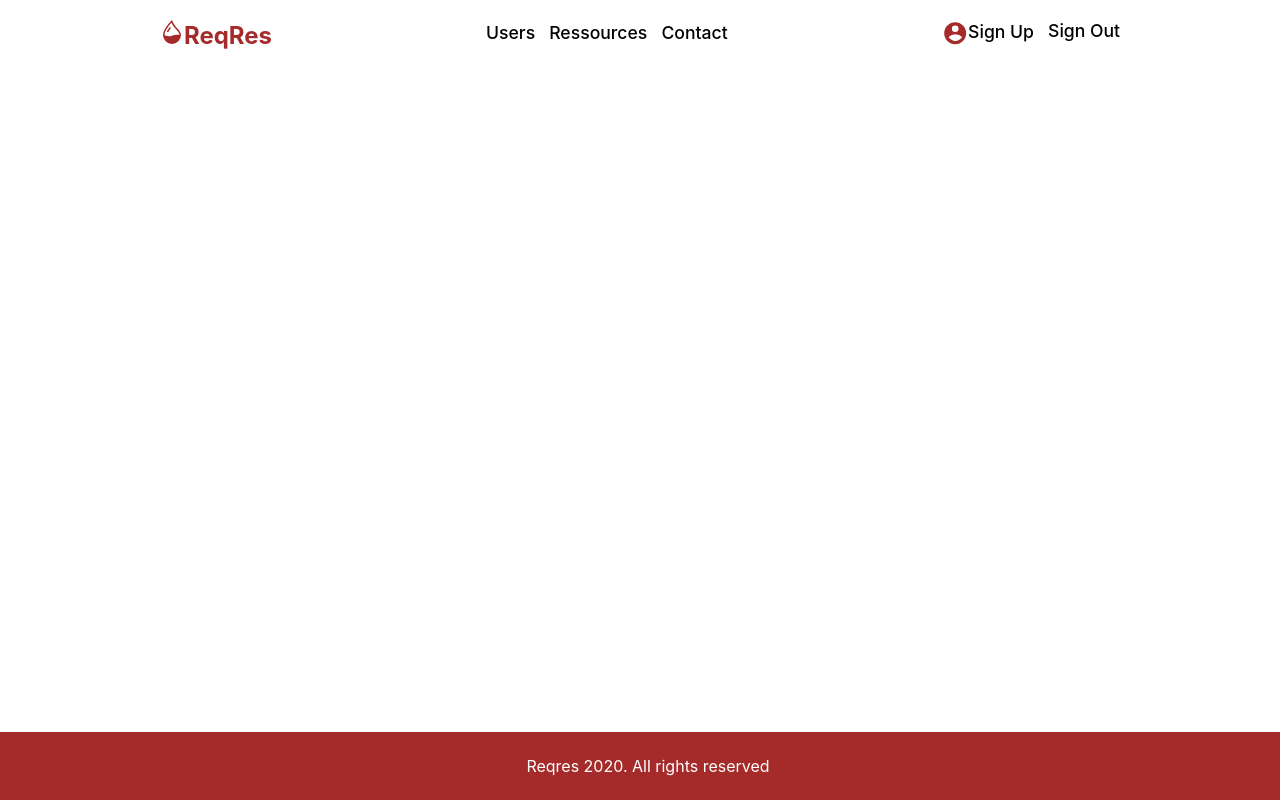
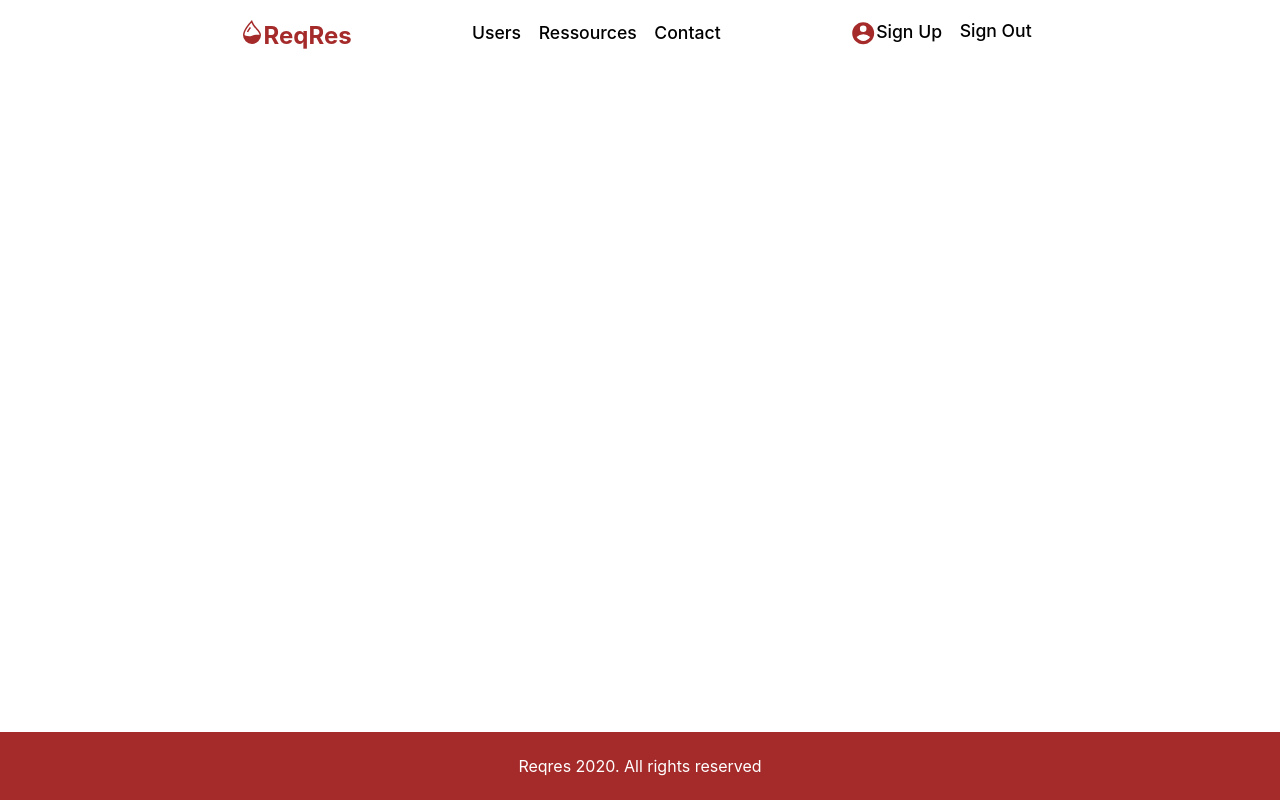
Before and after one commit to nmrabet/reqres, a React (Create React App) app: page /resources/1 in a window 1280 px wide. Built offline with nearby package versions, Linux system fonts and the light colour scheme; no server answers.

Commit message:
Fixed css and footer

```diff
--- a/src/App.tsx
+++ b/src/App.tsx
@@ -15,9 +15,7 @@ export default function App() {
       <Router>
         <Navbar />
         <Switch>
-          <Route exact path='/'>
-            <h1 className='title'>Welcome to my website</h1>
-          </Route>
+          <Route exact path='/'></Route>
           <Route path='/users/:userId'>
             <UserDetails />
           </Route>
--- a/src/components/navbar.css
+++ b/src/components/navbar.css
@@ -1,13 +1,19 @@
+* {
+  box-sizing: border-box;
+}
+
 .homepage {
   text-align: center;
   display: flex;
   flex-direction: column;
   align-items: center;
+  padding: 0;
   justify-content: center;
 }
 
 .homepage * {
   margin-bottom: 0;
+  padding: 0;
 }
 
 .logo {
@@ -24,6 +30,7 @@ li {
   list-style-type: none;
   font-weight: 500;
   font-size: 1.1em;
+  margin: 0 0.5em;
 }
 
 .footer {
@@ -32,16 +39,18 @@ li {
   background-color: brown;
   text-align: center;
   color: #fff;
+  bottom: 0;
+  left: 0;
   width: 100%;
 }
 
 @media (min-width: 732px) {
   .homepage {
+    margin: 0 auto;
     display: flex;
     flex-direction: row;
     justify-content: space-evenly;
-    margin: 0 auto;
-    align-items: center;
+    width: 80%;
   }
   .navigation {
     display: flex;
@@ -51,6 +60,7 @@ li {
   }
   li {
     padding-left: 0.8em;
+    margin: 0 0.5em;
   }
   .footer {
     margin-top: 1rem;
```
Also changed, not shown: 1 other file (tests, documents, lock files or other folders).
